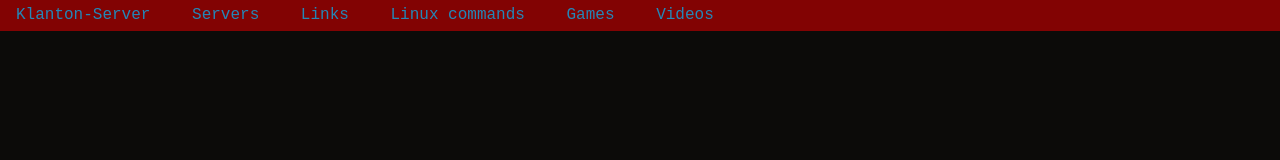
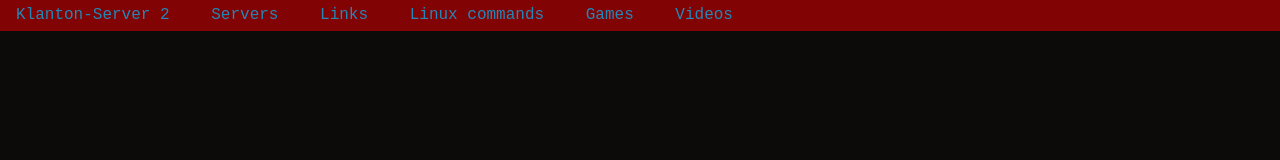
Before and after one commit to Zintriz/website, a plain HTML site: page index.html in a window 1280 px wide. Drawn offline with Linux system fonts and the light colour scheme.

Commit message:
modified:   index.html

```diff
--- a/index.html
+++ b/index.html
@@ -5,14 +5,14 @@
 	<meta charset="UTF-8">
 	<meta name="viewport" content="width=device-width, initial-scale=1.0">
 	<meta name="darkreader-lock">
-	<title>Klanton-Server 3</title>
+	<title>Klanton-Server</title>
 	<link rel="stylesheet" href="styles.css">
 </head>
 
 <body>
 	<img class="bgimg" src="public/images/background-image.png" alt="">
 	<div class="toc">
-		<a href="#">Klanton-Server</a>
+		<a href="#">Klanton-Server 2</a>
 		<a href="#toc-servers">Servers</a>
 		<a href="#toc-links">Links</a>
 		<a href="#toc-linuxcommands">Linux commands</a>
```
